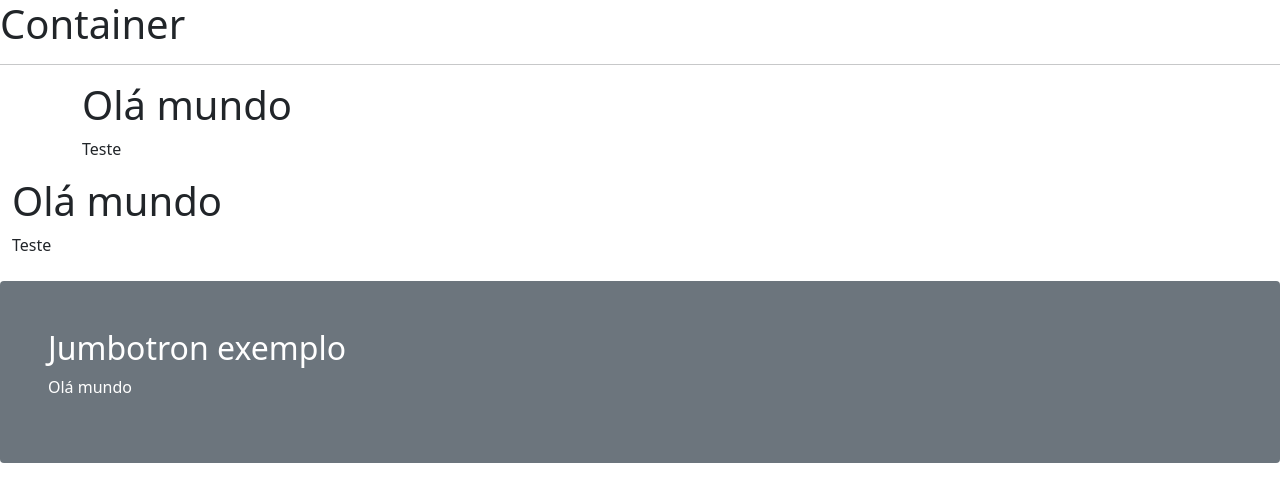
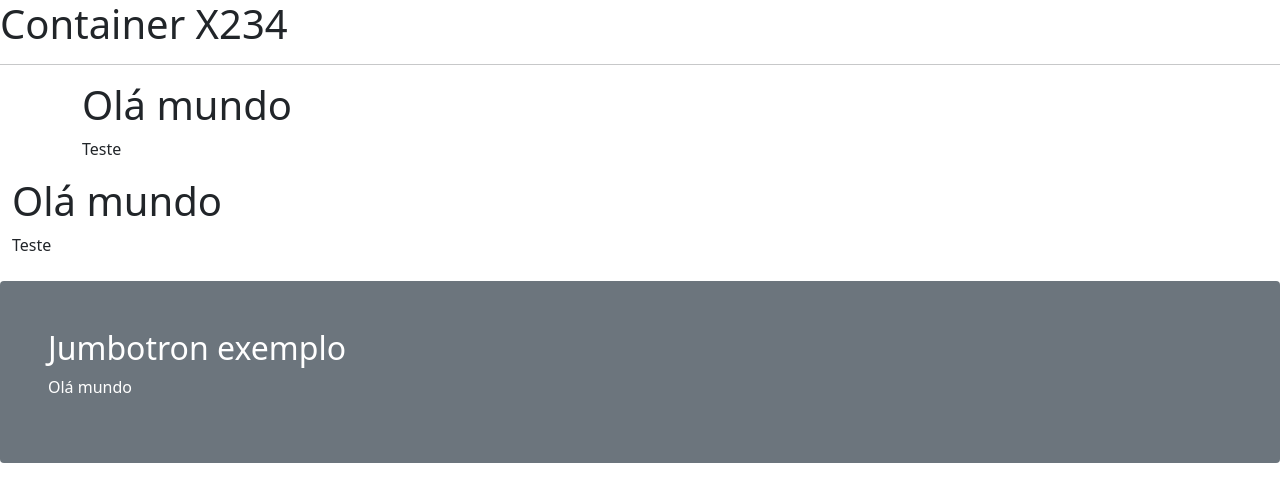
Before and after one commit to samuelbellan/GITPTI, a plain HTML site: page container.html in a window 1280 px wide. Drawn offline with nearby package versions, Linux system fonts and the light colour scheme.

Commit message:
Alteração arquivo Container

```diff
--- a/container.html
+++ b/container.html
@@ -8,7 +8,7 @@
     <link href="https://cdn.jsdelivr.net/npm/bootstrap@5.0.2/dist/css/bootstrap.min.css" rel="stylesheet" integrity="sha384-EVSTQN3/azprG1Anm3QDgpJLIm9Nao0Yz1ztcQTwFspd3yD65VohhpuuCOmLASjC" crossorigin="anonymous">
 </head>
 <body>
-    <h1>Container</h1>
+    <h1>Container X234</h1>
     <hr>
     <div class="container">
         <h1>Olá mundo</h1>
```
